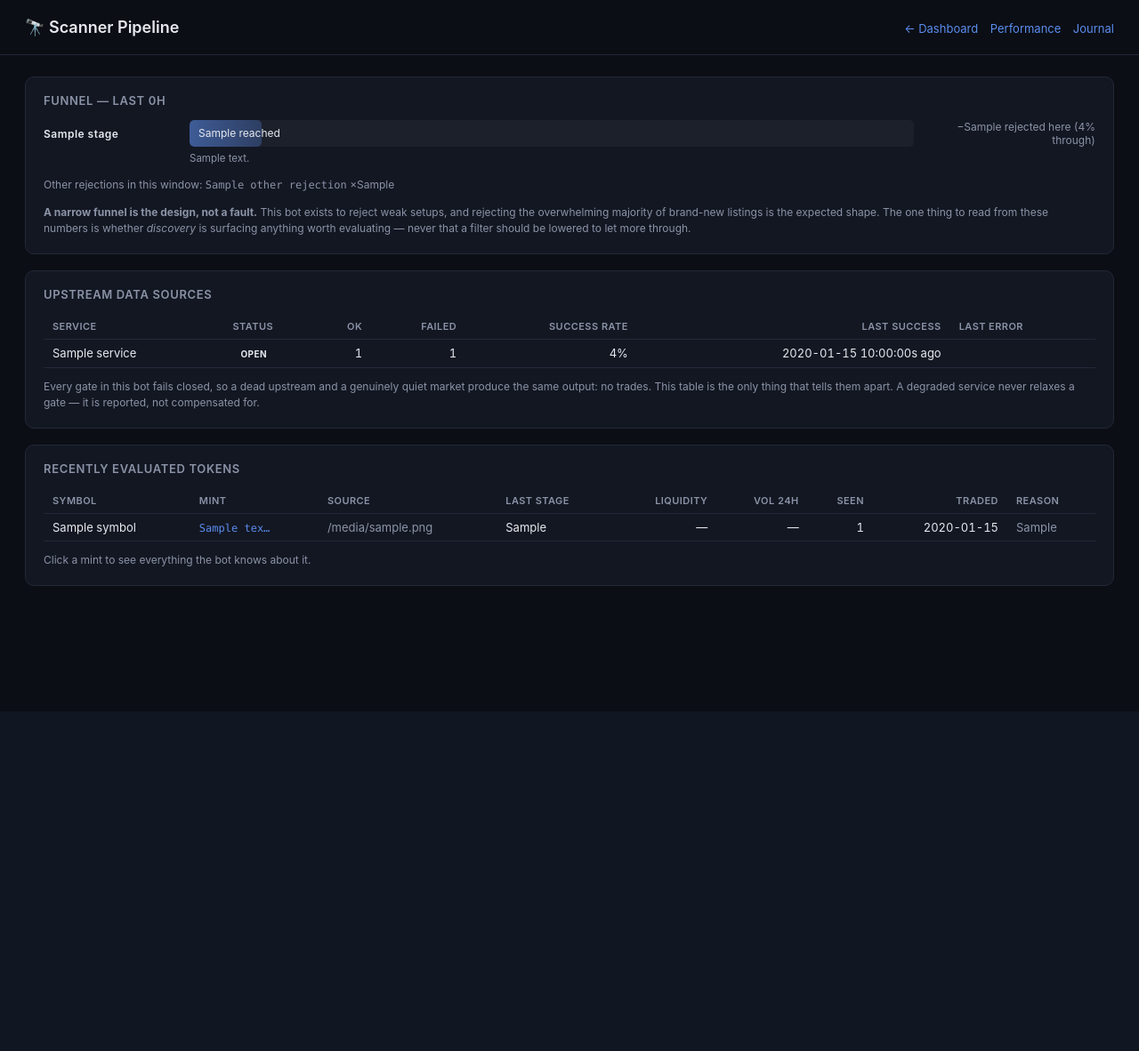
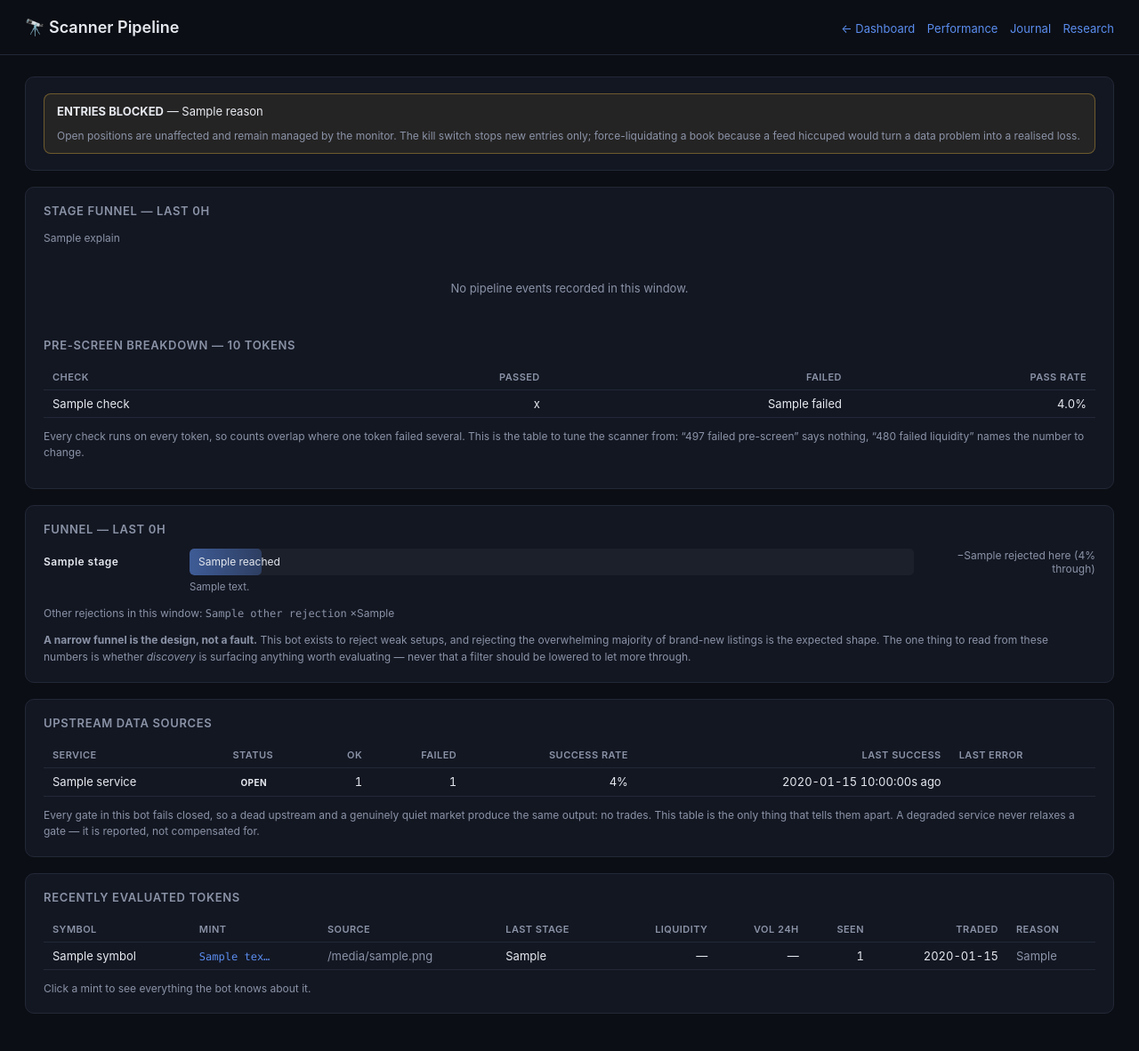
Before and after one commit to zurston31-png/as, a FastAPI app: template app/dashboard/templates/pipeline.html in a window 1280 px wide. Shown: the whole page at 89% size. Before the commit the page ends 800 px from the top, so only its background shows below. Run offline with FastAPI, Linux system fonts and the light colour scheme; the template is opened without the code that fills it: most values are stand-ins (such as "Sample title", 1, 10 or a date in 2020).

Commit message:
Add the research dashboard page and the instrumented stage funnel
/research is deliberately separate from /performance. That page shows what
the portfolio DID; this one shows how much of it can be believed. Putting
both on one screen makes the return the headline and the sample size a
footnote, which is the reading order that gets people hurt.

It renders the validation report (PASS / FAIL / INSUFFICIENT DATA per
question), the score distribution over every candidate the engine scored
INCLUDING the ones it rejected, and the calibration table with each score
bucket's forward returns net of costs. Thin buckets are shown but dimmed
and marked, so the table is not misleadingly tidy and is not mistaken for
evidence either.

/pipeline gains the per-token stage funnel and the pre-screen breakdown.
Pass rates are computed against what REACHED each stage, the bottleneck is
named rather than left for the reader to spot, and a stage nothing reached
renders "no data" instead of 0% - which would mean it rejected everything.
The pre-screen table is the one to tune the scanner from: "497 failed
pre-screen" says nothing, "480 failed liquidity" names the number to change.

The kill switch's verdict now appears at the top of /pipeline, including
the distinction between "all checks passed" and "the switch is off so
nobody checked".

Tests: 6 new, including one that renders /research with a real 40-score
sample - an empty page proves little, since templates break on the branches
that only fire once there is something to show.

Full suite 867 passed.

```diff
--- a/app/dashboard/routes.py
+++ b/app/dashboard/routes.py
@@ -12,6 +12,13 @@ from fastapi.templating import Jinja2Templates
 
 from app import models
 from app.analysis.funnel import build_funnel
+from app.analysis.calibration import HORIZONS_MINUTES, build_calibration
+from app.analysis.forward_returns import coverage as forward_coverage
+from app.analysis.research_report import build_research_report
+from app.analysis.score_distribution import build_score_distribution
+from app.analysis.stage_funnel import build_stage_funnel
+from app.pipeline import MARKET_QUALITY, SECURITY, TECHNICAL_SCORE
+from app.safety import killswitch
 from app.analysis.report import build_performance_report
 from app.analysis.token_detail import build_token_detail
 from app.analysis.trade_analytics import MIN_TRADES_FOR_A_MEANINGFUL_BUCKET
@@ -386,7 +393,15 @@ async def pipeline(request: Request, hours: float = 24.0, user: str = Depends(ch
         api_health.persist(db)
         db.commit()
 
-        funnel = build_funnel(db, window_hours=hours if hours > 0 else None)
+        window = hours if hours > 0 else None
+        funnel = build_funnel(db, window_hours=window)
+        # The stage funnel is the newer, per-token instrumented view. It
+        # sits alongside the RiskEvent-derived one rather than replacing it
+        # because the older view still covers databases recorded before the
+        # pipeline log existed, and a page that silently showed zero for
+        # that history would read as a broken scanner.
+        stages = build_stage_funnel(db, window_hours=window)
+        integrity = await killswitch.may_open_position(db)
         recent = (
             db.query(models.ScannedToken)
             .order_by(models.ScannedToken.last_evaluated_at.desc())
@@ -398,6 +413,8 @@ async def pipeline(request: Request, hours: float = 24.0, user: str = Depends(ch
             "pipeline.html",
             {
                 "funnel": funnel,
+                "stages": stages,
+                "integrity": integrity,
                 "health": [h.as_dict() for h in api_health.snapshot()],
                 "recent_tokens": recent,
                 "hours": hours,
@@ -430,8 +447,56 @@ async def api_pipeline(hours: float = 24.0, user: str = Depends(check_auth)):
     try:
         return JSONResponse({
             "funnel": build_funnel(db, window_hours=hours if hours > 0 else None).as_dict(),
+            "stages": build_stage_funnel(db, window_hours=hours if hours > 0 else None).as_dict(),
             "health": [h.as_dict() for h in api_health.snapshot()],
             "scanner_blocked": scanner_blocked_reason(),
+        })
+    finally:
+        db.close()
+
+
+@router.get("/research")
+async def research(request: Request, user: str = Depends(check_auth)):
+    """Is this strategy any good, and how would we know?
+
+    Deliberately a separate page from /performance. That one shows what the
+    portfolio DID; this one shows how much of it can be believed. Putting
+    the two on one screen makes the return the headline and the sample size
+    a footnote, which is the reading order that gets people hurt.
+    """
+    db = SessionLocal()
+    try:
+        report = build_research_report(db)
+        distributions = [
+            build_score_distribution(db, stage=stage)
+            for stage in (TECHNICAL_SCORE, MARKET_QUALITY, SECURITY)
+        ]
+        calibrations = [build_calibration(db, horizon_minutes=h) for h in HORIZONS_MINUTES]
+        return templates.TemplateResponse(
+            request,
+            "research.html",
+            {
+                "report": report,
+                "distributions": distributions,
+                "calibrations": calibrations,
+                "coverage": forward_coverage(db),
+            },
+        )
+    finally:
+        db.close()
+
+
+@router.get("/api/research")
+async def api_research(user: str = Depends(check_auth)):
+    db = SessionLocal()
+    try:
+        return JSONResponse({
+            "report": build_research_report(db).as_dict(),
+            "distribution": build_score_distribution(db).as_dict(),
+            "calibration": [
+                build_calibration(db, horizon_minutes=h).as_dict() for h in HORIZONS_MINUTES
+            ],
+            "forward_return_coverage": forward_coverage(db),
         })
     finally:
         db.close()
--- a/app/dashboard/templates/index.html
+++ b/app/dashboard/templates/index.html
@@ -48,6 +48,7 @@
     <a href="/pipeline" style="color: var(--accent); text-decoration: none; font-size: 13px; align-self: center;">🔭 Pipeline</a>
     <a href="/performance" style="color: var(--accent); text-decoration: none; font-size: 13px; align-self: center;">📈 Performance</a>
     <a href="/journal" style="color: var(--accent); text-decoration: none; font-size: 13px; align-self: center;">📓 Trade Journal</a>
+    <a href="/research" style="color: var(--accent); text-decoration: none; font-size: 13px; align-self: center;">🔬 Research</a>
     <span class="badge {{ 'live' if stats.mode == 'LIVE' else 'paper' }}">{{ stats.mode }} · {{ stats.chain }}/{{ stats.execution_backend }}</span>
     {% if stats.halted %}
       <span class="badge halted">HALTED</span>
--- a/app/dashboard/templates/journal.html
+++ b/app/dashboard/templates/journal.html
@@ -41,6 +41,7 @@
     <a class="navlink" href="/">&larr; Dashboard</a>
     &nbsp;&nbsp;<a class="navlink" href="/pipeline">Pipeline</a>
     &nbsp;&nbsp;<a class="navlink" href="/performance">Performance</a>
+    &nbsp;&nbsp;<a class="navlink" href="/research">Research</a>
   </div>
 </header>
 <main>
--- a/app/dashboard/templates/performance.html
+++ b/app/dashboard/templates/performance.html
@@ -54,6 +54,7 @@
     <a class="navlink" href="/">&larr; Dashboard</a>
     &nbsp;&nbsp;<a class="navlink" href="/pipeline">Pipeline</a>
     &nbsp;&nbsp;<a class="navlink" href="/journal">Journal</a>
+    &nbsp;&nbsp;<a class="navlink" href="/research">Research</a>
   </div>
 </header>
 <main>
--- a/app/dashboard/templates/pipeline.html
+++ b/app/dashboard/templates/pipeline.html
@@ -52,6 +52,7 @@
     <a class="navlink" href="/">&larr; Dashboard</a>
     &nbsp;&nbsp;<a class="navlink" href="/performance">Performance</a>
     &nbsp;&nbsp;<a class="navlink" href="/journal">Journal</a>
+    &nbsp;&nbsp;<a class="navlink" href="/research">Research</a>
   </div>
 </header>
 <main>
@@ -59,6 +60,77 @@
 {% if scanner_blocked %}
 <div class="card"><div class="warn">Scanner is not running: {{ scanner_blocked }}</div></div>
 {% endif %}
+
+{% if not integrity.may_trade %}
+<div class="card">
+  <div class="warn">
+    <strong>ENTRIES BLOCKED</strong> — {{ integrity.reason }}
+    <div class="note" style="margin-top:8px">
+      Open positions are unaffected and remain managed by the monitor. The kill switch stops
+      new entries only; force-liquidating a book because a feed hiccuped would turn a data
+      problem into a realised loss.
+    </div>
+  </div>
+</div>
+{% elif integrity.disabled %}
+<div class="card">
+  <div class="warn">
+    <strong>Kill switch is OFF</strong> — integrity was not checked before entries.
+    “All checks passed” and “nobody checked” are different facts.
+  </div>
+</div>
+{% endif %}
+
+<div class="card">
+  <h2>Stage funnel — last {{ '%g' % hours }}h</h2>
+  <p class="note" style="margin-top:0">{{ stages.explain() }}</p>
+  {% if stages.discovered %}
+  <table style="margin-top:12px">
+    <tr>
+      <th>stage</th><th class="num">entered</th><th class="num">passed</th>
+      <th class="num">rejected</th><th class="num">pass rate</th>
+    </tr>
+    {% for st in stages.stages %}
+    <tr>
+      <td>{{ st.stage }}{% if st.stage == stages.bottleneck %} <span class="pill down">bottleneck</span>{% endif %}</td>
+      <td class="num">{{ st.entered }}</td>
+      <td class="num">{{ st.passed }}</td>
+      <td class="num">{{ st.rejected }}</td>
+      <td class="num">{% if st.pass_rate is not none %}{{ '%.1f%%' % (st.pass_rate * 100) }}{% else %}<span class="muted">no data</span>{% endif %}</td>
+    </tr>
+    {% endfor %}
+  </table>
+  <p class="note">
+    Pass rate is measured against what <em>reached</em> each stage, not against the top of the
+    funnel — “2% of discovered tokens got scored” and “80% of scored tokens passed” describe
+    different systems, and only the second says whether the threshold is the bottleneck.
+    A stage nothing reached shows “no data” rather than 0%, which would mean it rejected
+    everything.
+  </p>
+  {% else %}
+  <div class="empty">No pipeline events recorded in this window.</div>
+  {% endif %}
+
+  {% if stages.prescreen.evaluated %}
+  <h2 style="margin-top:22px">Pre-screen breakdown — {{ stages.prescreen.evaluated }} tokens</h2>
+  <table>
+    <tr><th>check</th><th class="num">passed</th><th class="num">failed</th><th class="num">pass rate</th></tr>
+    {% for c in stages.prescreen.as_dict()['checks'] %}
+    <tr>
+      <td>{{ c.name }}</td>
+      <td class="num">{{ c.passed }}</td>
+      <td class="num">{{ c.failed }}</td>
+      <td class="num">{% if c.pass_rate_pct is not none %}{{ '%.1f%%' % c.pass_rate_pct }}{% else %}—{% endif %}</td>
+    </tr>
+    {% endfor %}
+  </table>
+  <p class="note">
+    Every check runs on every token, so counts overlap where one token failed several. This is
+    the table to tune the scanner from: “497 failed pre-screen” says nothing, “480 failed
+    liquidity” names the number to change.
+  </p>
+  {% endif %}
+</div>
 
 <div class="card">
   <h2>Funnel — last {{ '%g' % hours }}h</h2>
--- a/app/dashboard/templates/token.html
+++ b/app/dashboard/templates/token.html
@@ -46,6 +46,7 @@
   <div>
     <a class="navlink" href="/pipeline">&larr; Pipeline</a>
     &nbsp;&nbsp;<a class="navlink" href="/">Dashboard</a>
+    &nbsp;&nbsp;<a class="navlink" href="/research">Research</a>
   </div>
 </header>
 <main>
```
Also changed, not shown: app/dashboard/templates/research.html (added, +211 -0 lines), tests/test_dashboard.py (+98 -0 lines).
